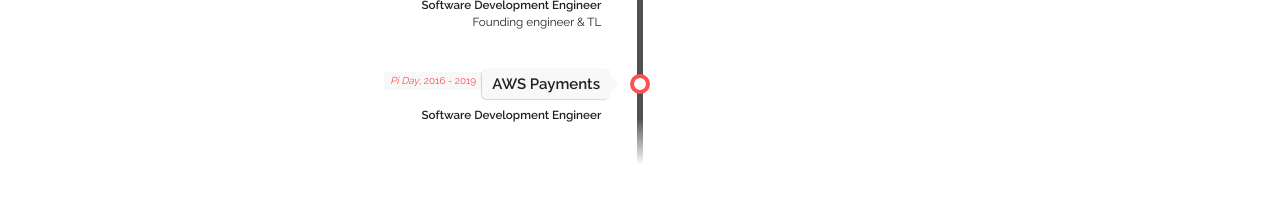
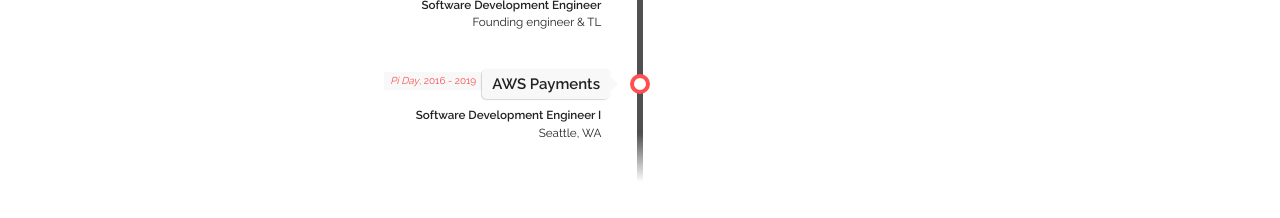
Before and after one commit to gfw001/gfw001.github.io, a Jekyll site: the page resume.html, which Jekyll copies as it is, in a window 1280 px wide. Shown: the part 520-738 px from the top of the page. Built offline with Jekyll 4.4.1, drawn with Linux system fonts in a browser that asks for light colours.

Commit message:
Update resume.html

```diff
--- a/resume.html
+++ b/resume.html
@@ -124,7 +124,7 @@
           <span class="flag">AWS Payments</span>
           <span class="time-wrapper"><span class="time"><i>Pi Day</i>, 2016 - 2019</span></span>
         </div>
-        <div class="desc"><b>Software Development Engineer</b> <br/> </div>
+        <div class="desc"><b>Software Development Engineer I</b> <br/> Seattle, WA</div>
       </div>
     </li>
 
```
